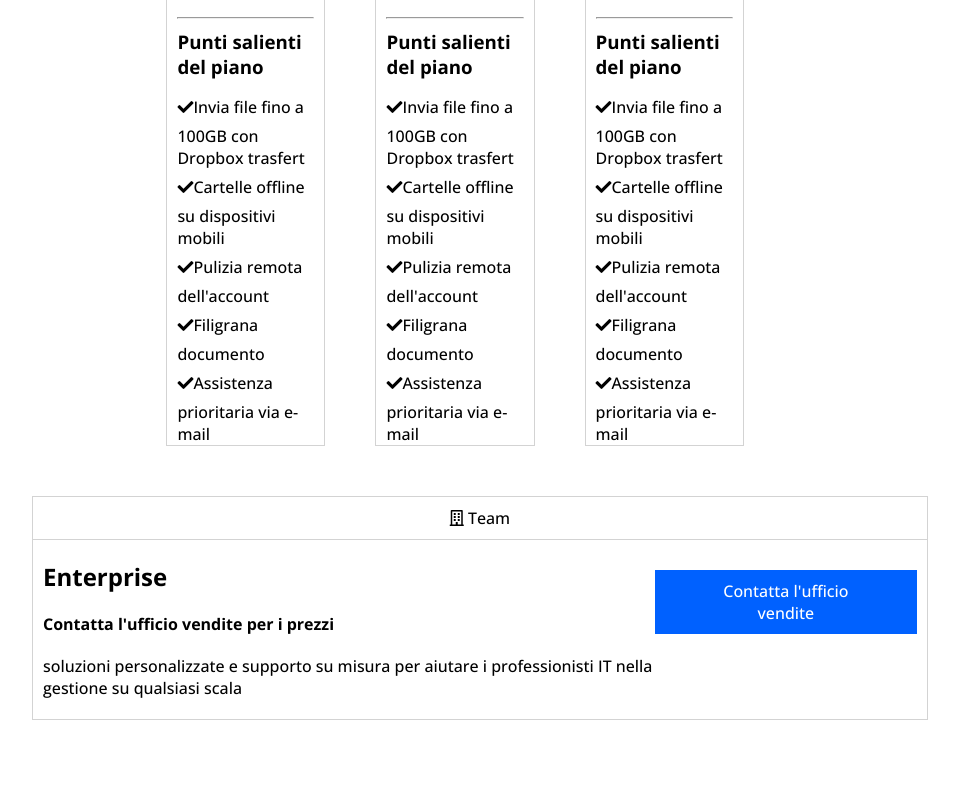
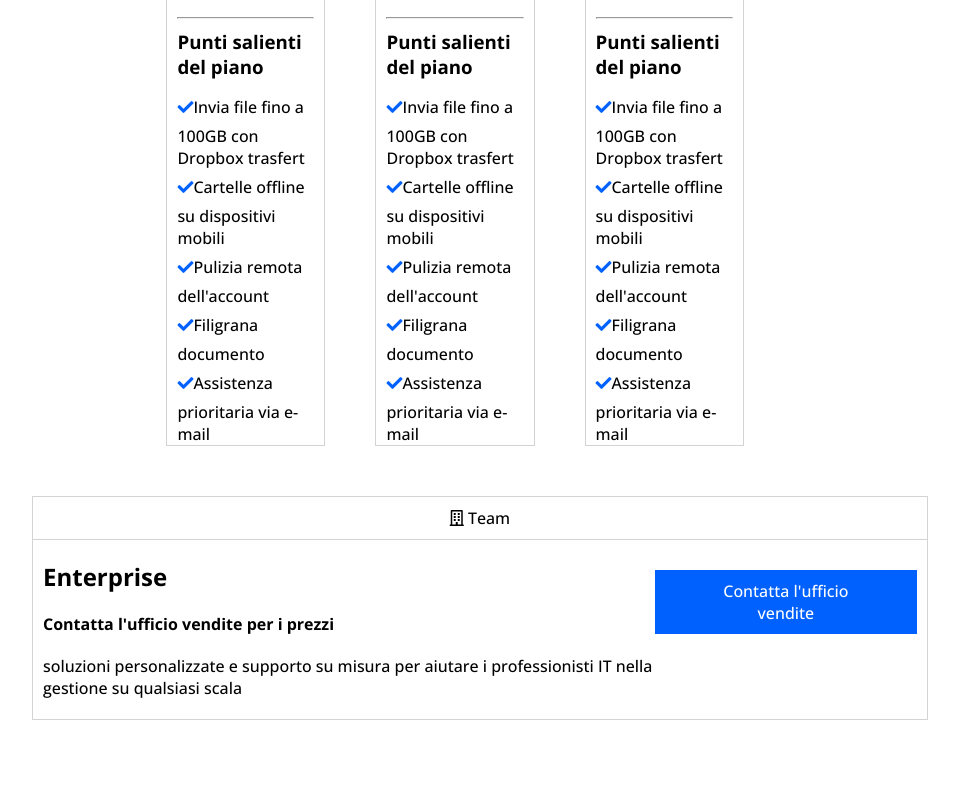
Before and after one commit to DanieleKun/htmlcss-dropbox, a plain HTML site: page index.html in a window 1280 px wide. Shown: the part 1555-2353 px from the top of the page, without its empty margins (160-1119 px from the left). Drawn offline with nearby package versions, Linux system fonts and the light colour scheme.

Commit message:
fix icon color

```diff
--- a/css/style.css
+++ b/css/style.css
@@ -16,8 +16,6 @@ span {
 .container {
     width: 80%;
     margin: 0 auto;
-
-
 
     /* Debug */
     /* background-color: aqua;
@@ -55,6 +53,11 @@ span {
     content: "";
     display: table;
     clear: both;
+}
+
+/* Icon rules */
+.fa-check {
+    color: rgb(0, 97, 255);
 }
 
 
```
